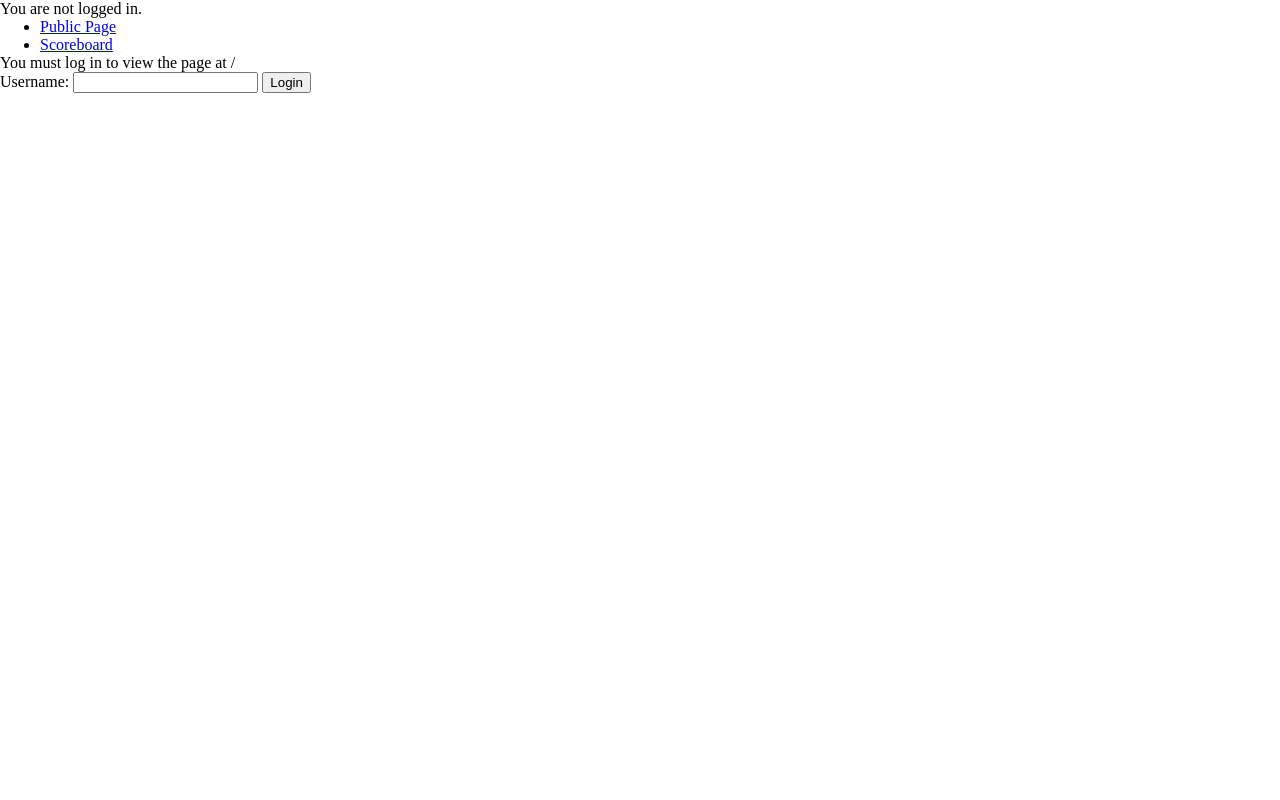
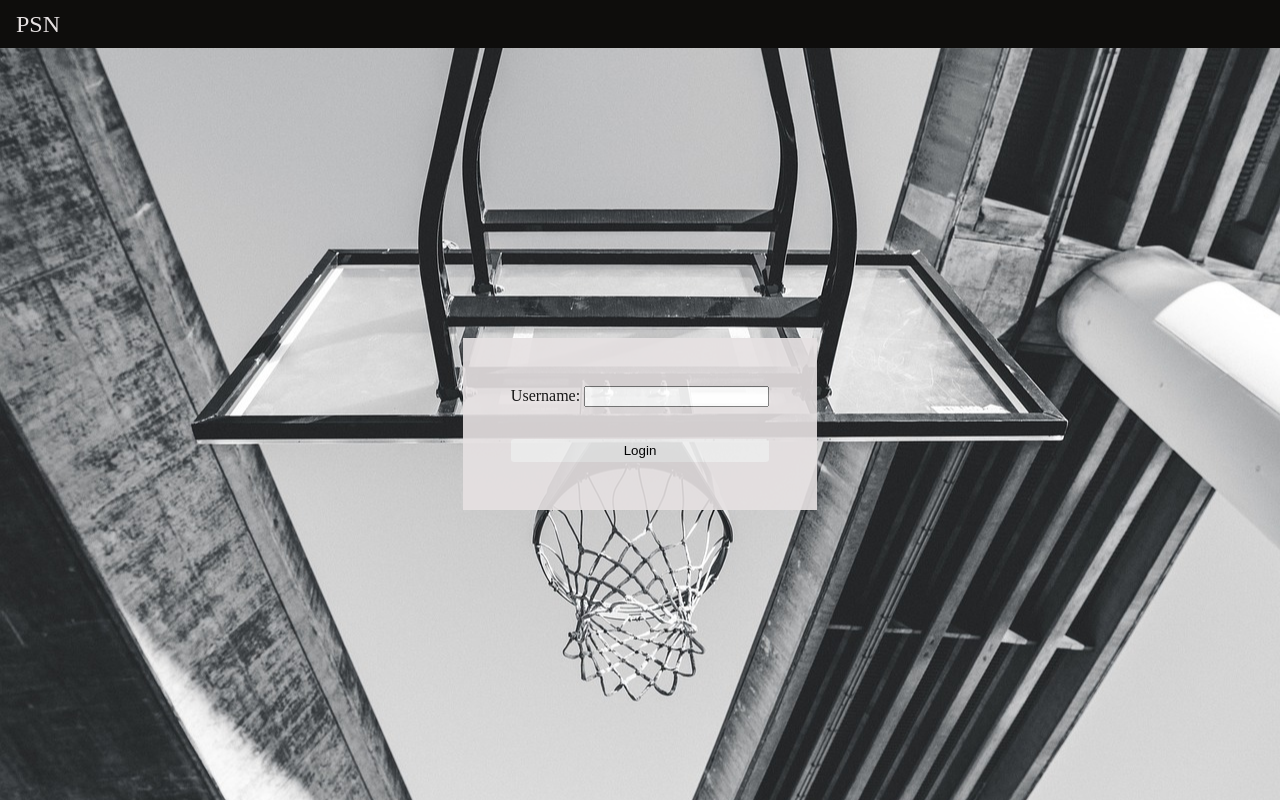
Before and after one commit to gbsimon87/scoreboard, a React (Create React App) app: page /login in a window 1280 px wide. Built offline with nearby package versions, Linux system fonts and the light colour scheme.

Commit message:
further routing changes

```diff
--- a/src/App.css
+++ b/src/App.css
@@ -108,7 +108,7 @@
   align-items: center;
 }
 
-.scoreboard .scoreboard-area__stats-options .left-side .left-side__stats {
+.scoreboard .scoreboard-area__stats-options .button_made {
   flex-basis: 25%;
   background: #22ac93;
   color: white;
@@ -187,3 +187,61 @@
   flex: 3 1;
   display: flex;
 }
+
+.page--home {
+  background: url(./images/basketballDunk.jpeg) left/cover no-repeat;
+  min-height: calc(100vh - 3rem);
+  display: flex;
+  justify-content: center;
+  align-items: center;
+  color: #e6e1e2;
+  font-size: 4rem;
+  text-align: center;
+}
+
+.page--login {
+  min-height: calc(100vh - 3rem);
+  display: flex;
+  flex-flow: column;
+  align-items: center;
+  justify-content: center;
+  background: url(./images/basketballNet.jpeg);
+  background-size: cover;
+  background-repeat: no-repeat;
+  background-position: center;
+}
+
+.page--login p {
+  margin-bottom: 2rem;
+}
+
+.page--login form {
+  display: flex;
+  flex-flow: column;
+  gap: 2rem;
+  background: #e6e1e2;
+  padding: 3rem;
+  opacity: 0.9;
+}
+
+.nav--top {
+  background: #0e0d0c;
+  display: flex;
+  flex-flow: row;
+  justify-content: space-between;
+  align-items: center;
+  font-size: 1.5rem;
+  box-sizing: content-box;
+  height: 3rem;
+  padding: 0 1rem;
+}
+
+.nav--top a {
+  color: #e6e1e2;
+  text-decoration: none;
+}
+
+.nav--top__right {
+  display: flex;
+  gap: 1rem;
+}
--- a/src/App.jsx
+++ b/src/App.jsx
@@ -539,7 +539,7 @@ function App() {
                 </RequireAuth>
               }
             />
-            <Route path="*" element={<NoMatch />} />
+          <Route path="*" element={<NoMatch />} />
           </Route>
         </Routes>
       </AuthProvider>
--- a/src/auth/AuthStatus.js
+++ b/src/auth/AuthStatus.js
@@ -11,21 +11,25 @@ const AuthStatus = () => {
   let navigate = useNavigate();
 
   if (!auth.user) {
-    return <p>You are not logged in.</p>;
+    // return <p>You are not logged in.</p>;
+    return null;
   }
 
-  return (
-    <p>
-      Welcome {auth.user}!{" "}
-      <button
-        onClick={() => {
-          auth.signout(() => navigate("/"));
-        }}
-      >
-        Sign out
-      </button>
-    </p>
-  );
+  return null;
+
+  // return (
+  //   <p>
+  //     {console.log(auth)}
+  //     Welcome {auth.user}!{" "}
+  //     <button
+  //       onClick={() => {
+  //         auth.signout(() => navigate("/"));
+  //       }}
+  //     >
+  //       Sign out
+  //     </button>
+  //   </p>
+  // );
 }
 
 export default AuthStatus;
--- a/src/components/Home.js
+++ b/src/components/Home.js
@@ -1,5 +1,9 @@
 const Home = () => {
-  return <h3>Home</h3>;
+  return (
+    <div className="page--home">
+      <h3>Player Sports Network</h3>
+    </div>
+  );
 }
 
 export default Home;
--- a/src/components/Layout/Layout.js
+++ b/src/components/Layout/Layout.js
@@ -1,21 +1,11 @@
 import React from 'react'
-import AuthStatus from '../../auth/AuthStatus';
-import { Link, Outlet } from 'react-router-dom';
+import { Outlet } from 'react-router-dom';
+import NavTop from '../Nav/NavTop';
 
 function Layout() {
   return (
     <div>
-      <AuthStatus />
-
-      <ul>
-        <li>
-          <Link to="/">Public Page</Link>
-        </li>
-        <li>
-          <Link to="/scoreboard">Scoreboard</Link>
-        </li>
-      </ul>
-
+      <NavTop />
       <Outlet />
     </div>
   );
--- a/src/components/Login/LoginPage.js
+++ b/src/components/Login/LoginPage.js
@@ -1,3 +1,4 @@
+import { useEffect } from "react";
 import { useLocation, useNavigate } from "react-router-dom";
 import { useAuth } from "../../auth/AuthStatus";
 
@@ -7,6 +8,19 @@ const LoginPage = () => {
   let auth = useAuth();
 
   let from = location.state?.from?.pathname || "/";
+
+  useEffect(() => {
+    if (auth.user) {
+      navigate('/');
+    }
+  });
+
+  // Check if the user is already authenticated
+  if (!!auth.user) {
+    // If logged in, redirect to the home page
+    navigate("/");
+    return null; // Return null to avoid rendering the login page
+  }
 
   function handleSubmit(event) {
     event.preventDefault();
@@ -26,14 +40,12 @@ const LoginPage = () => {
   }
 
   return (
-    <div>
-      <p>You must log in to view the page at {from}</p>
-
+    <div className="page page--login">
       <form onSubmit={handleSubmit}>
         <label>
           Username: <input name="username" type="text" />
         </label>{" "}
-        <button type="submit">Login</button>
+        <button className="button" type="submit">Login</button>
       </form>
     </div>
   );
--- /dev/null
+++ b/src/components/Nav/NavTop.js
@@ -0,0 +1,30 @@
+import React from 'react'
+import { Link, useLocation, useNavigate } from 'react-router-dom';
+import { useAuth } from '../../auth/AuthStatus';
+
+function NavTop() {
+  const location = useLocation();
+  let navigate = useNavigate();
+
+  let auth = useAuth();
+
+  const handleSignOut = (event) => {
+    event.preventDefault();
+    auth.signout(() => navigate("/"))
+  }
+
+  return (
+    <div className='nav nav--top'>
+      <div className='nav--top__left'>
+        <Link to="/">PSN</Link>
+      </div>
+      <div className='nav--top__right'>
+        {location.pathname === "/login" ? null : auth?.user ? null : <Link to="/login">Login</Link>}
+        {auth?.user ? <Link onClick={(event) => handleSignOut(event)}>Log out</Link> : null}
+        {auth?.user ? <Link to="/scoreboard">Scoreboard</Link> : null}
+      </div>
+    </div>
+  )
+}
+
+export default NavTop;
```
Also changed, not shown: src/images/basketballDunk.jpeg (added), src/images/basketballNet.jpeg (added).
